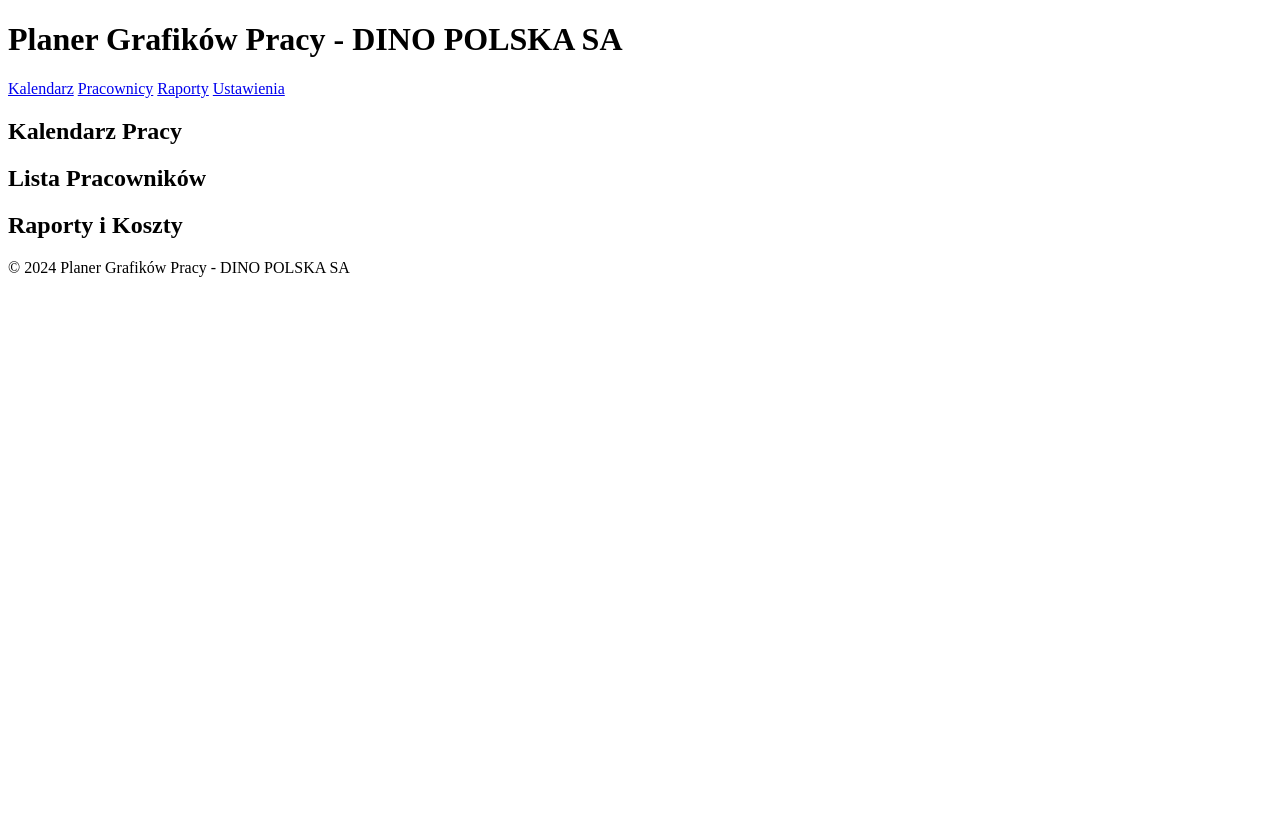
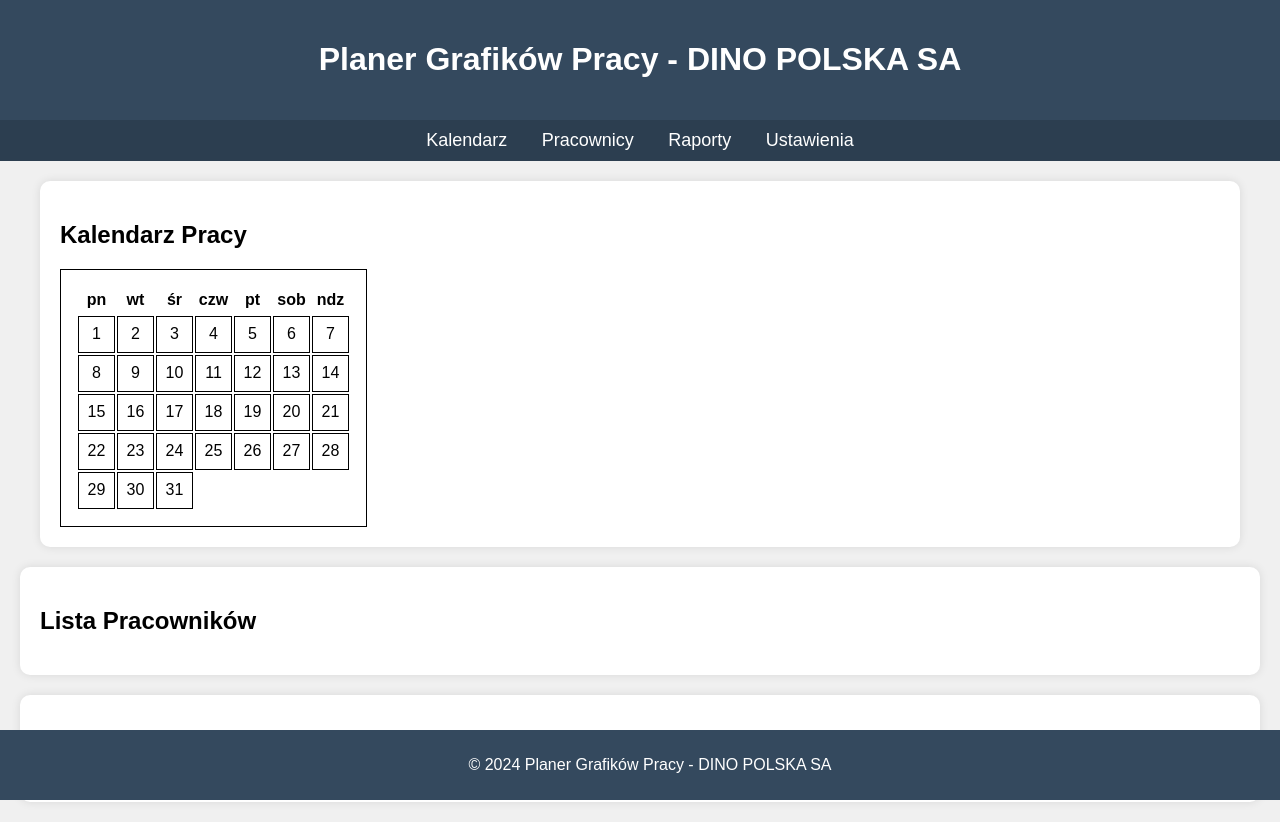
Before and after one commit to breskyy/Work-schedule-generator-for-DINO-POLSKA-SA, a plain HTML site: page index.html in a window 1280 px wide. Before the commit the page ends 800 px from the top, so only its background shows below. Drawn offline with Linux system fonts and the light colour scheme.

Commit message:
added simple cal scheme and basic style in the CSS and HTML files

```diff
--- a/index.html
+++ b/index.html
@@ -7,6 +7,7 @@
 			name="description"
 			content="Work-schedule-generator-for-DINO-POLSKA-SA" />
 		<title>Planer Grafików Pracy - DINO POLSKA SA</title>
+		<link rel="stylesheet" href="style.css">
 	</head>
 	<body>
 		<header>
@@ -23,7 +24,58 @@
 		<section>
 			<div class="calendar">
 				<h2>Kalendarz Pracy</h2>
-				<!-- Tutaj będzie kalendarz z grafikami -->
+				<table>
+					<tr>
+						<th>pn</th>
+						<th>wt</th>
+						<th>śr</th>
+						<th>czw</th>
+						<th>pt</th>
+						<th>sob</th>
+						<th>ndz</th>
+					</tr>
+					<tr>
+						<td>1</td>
+						<td>2</td>
+						<td>3</td>
+						<td>4</td>
+						<td>5</td>
+						<td>6</td>
+						<td>7</td>
+					</tr>
+					<tr>
+						<td>8</td>
+						<td>9</td>
+						<td>10</td>
+						<td>11</td>
+						<td>12</td>
+						<td>13</td>
+						<td>14</td>
+					</tr>
+					<tr>
+						<td>15</td>
+						<td>16</td>
+						<td>17</td>
+						<td>18</td>
+						<td>19</td>
+						<td>20</td>
+						<td>21</td>
+					</tr>
+					<tr>
+						<td>22</td>
+						<td>23</td>
+						<td>24</td>
+						<td>25</td>
+						<td>26</td>
+						<td>27</td>
+						<td>28</td>
+					</tr>
+					<tr>
+						<td>29</td>
+						<td>30</td>
+						<td>31</td>
+					</tr>
+				</table>
 			</div>
 
 			<div class="employee-list">
--- a/style.css
+++ b/style.css
@@ -31,6 +31,29 @@
 	border-radius: 10px;
 	box-shadow: 0 0 10px rgba(0, 0, 0, 0.1);
 }
+
+table {
+	border: 1px solid black;
+	padding: 15px;
+}
+
+th, td {
+	width: 25px;
+	height: 25px;
+	text-align: center;
+}
+
+td {
+	border: 1px solid black;
+	padding: 5px;
+}
+
+td:hover {
+	color: white;
+	font-weight: bold;
+	background-color: #34495E;
+}
+
 .employee-list,
 .report-section {
 	background-color: white;
```
